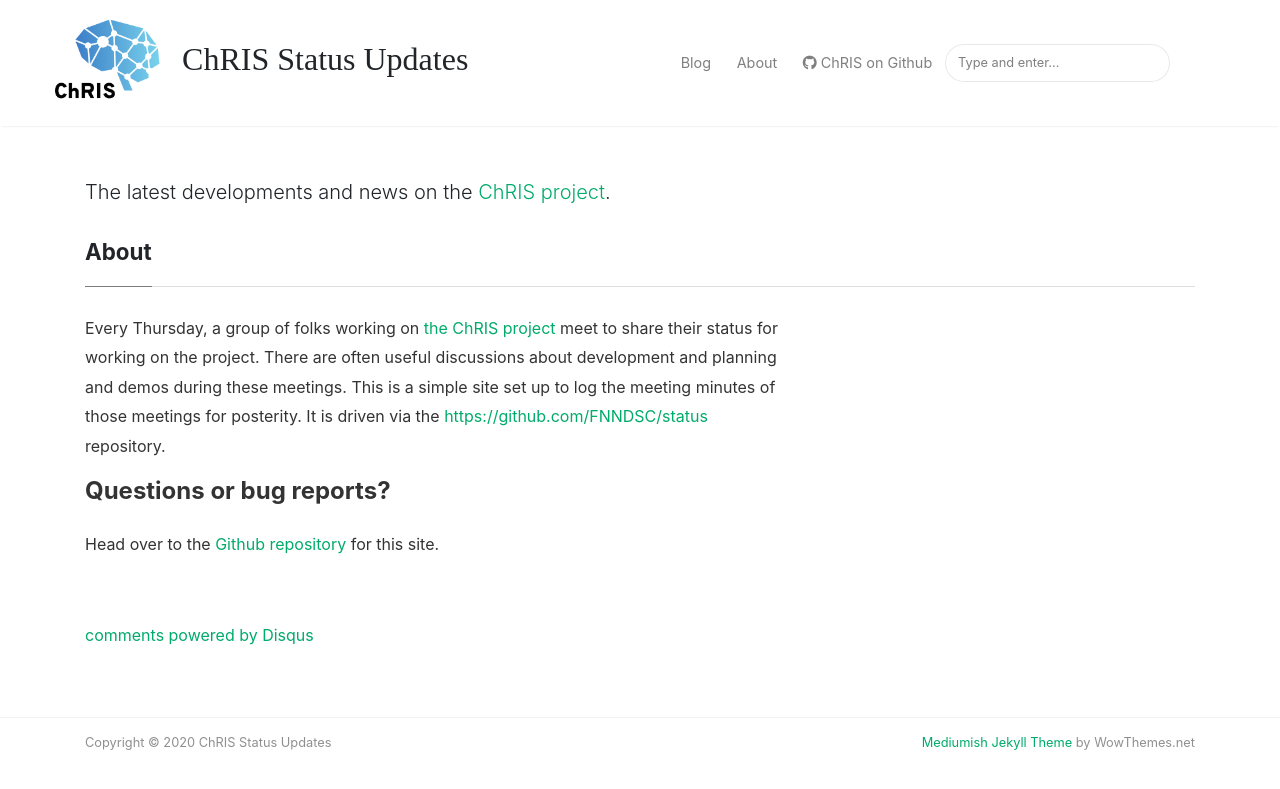
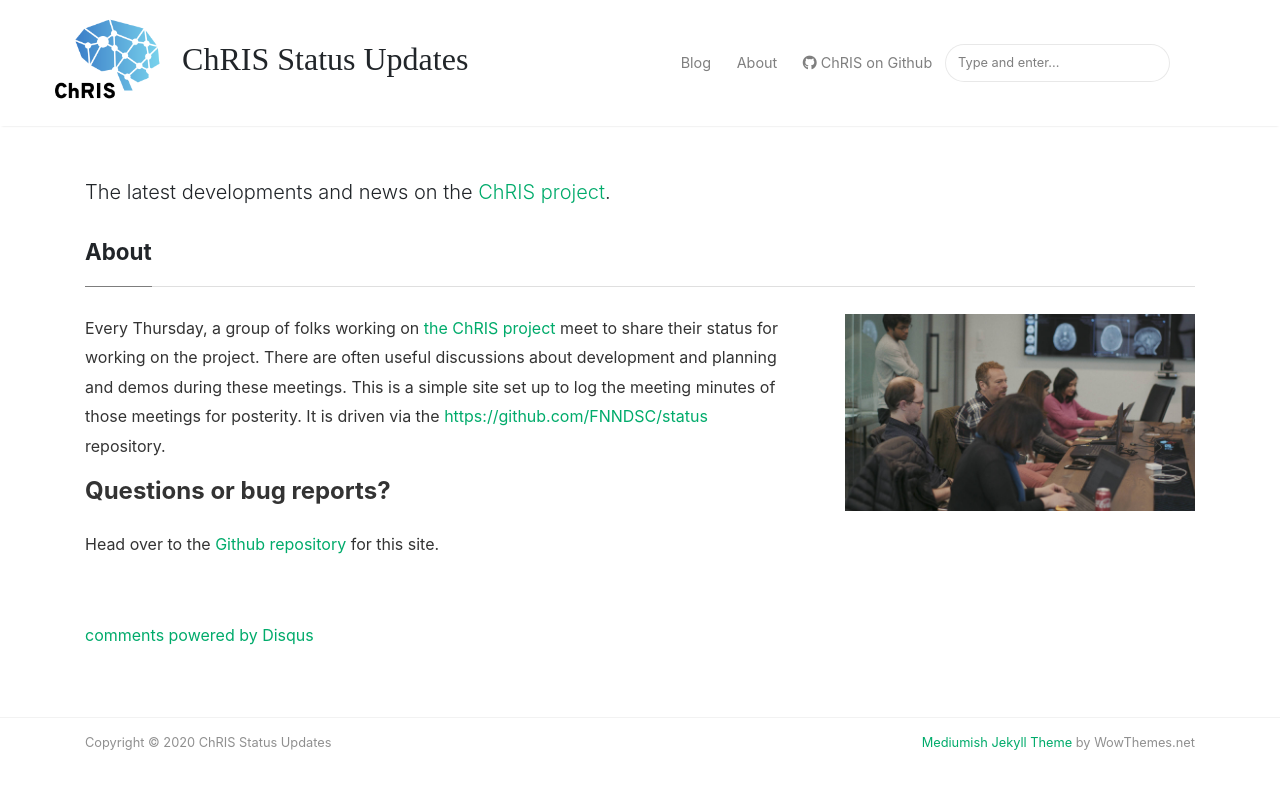
Before and after one commit to FNNDSC/website-old, a Jekyll site: the page built from _pages/about.md, in a window 1280 px wide. Shown: the top 789 px of the page. Built offline with Jekyll 4.4.1, drawn with Linux system fonts in a browser that asks for light colours; nearby versions of some CDN libraries; comment, search, counter and statistics services are not loaded.

Commit message:
adding photo to about page bc why not

```diff
--- a/_pages/about.md
+++ b/_pages/about.md
@@ -7,6 +7,7 @@ comments: true
 
 <div class="row justify-content-between">
 <div class="col-md-8 pr-5">
+
 
 <p>Every Thursday, a group of folks working on <a href="https://github.com/FNNDSC">the ChRIS project</a> meet to share their status for working on the project. There are often useful discussions about development and planning and demos during these meetings. This is a simple site set up to log the meeting minutes of those meetings for posterity. It is driven via the <a href="https://github.com/FNNDSC/status">https://github.com/FNNDSC/status</a> repository.</p>
 
@@ -18,5 +19,7 @@ comments: true
 
 <div class="col-md-4">
 
+<p><img src="{{site.baseurl}}/assets/images/ChRIS-2018-Hackathon.jpg" alt="photo of ChRIS developers in a conference room with laptops hacking on code" /></p>
+
 </div>
 </div>
```
Also changed, not shown: assets/images/ChRIS-2018-Hackathon.jpg (added).
